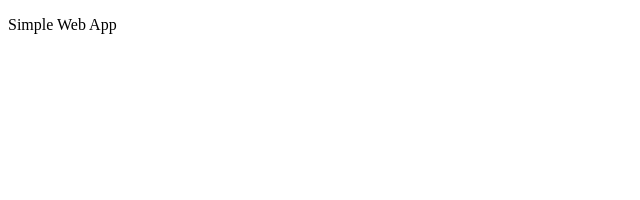
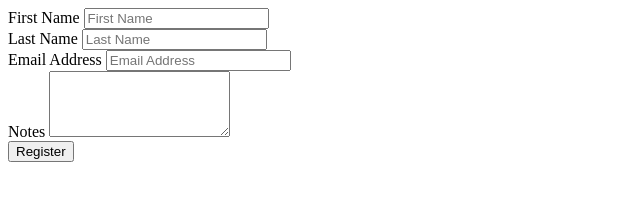
Before and after one commit to Orpheusp/app-orpheus-peng-hw4, a plain HTML site: page index.html in a window 1280 px wide. Shown: the whole page, without its empty margins (0-640 px from the left). Drawn offline with Linux system fonts and the light colour scheme.

Commit message:
fill in html template for the form

```diff
--- a/index.html
+++ b/index.html
@@ -11,7 +11,30 @@
 </head>
 
 <body>
-  <p>Simple Web App</p>
+  <div class="form">
+    <div class="input-row">
+      <label class="input-label" for="first-name">First Name</label>
+      <input type="text" id="first-name" name="first-name" required placeholder="First Name">
+    </div>
+    <div class="input-row">
+      <label class="input-label" for="last-name">Last Name</label>
+      <input type="text" id="last-name" name="last-name" required placeholder="Last Name">
+    </div>
+    <div class="input-row">
+      <label class="input-label" for="email-address">Email Address</label>
+      <input type="text" id="email-address" name="email-address" required placeholder="Email Address">
+    </div>
+    <div class="input-row">
+      <label class="input-label" for="notes">Notes</label>
+      <textarea id="notes" name="notes" rows="4" required></textarea>
+    </div>
+    <div class="input-row">
+      <button>Register</button>
+    </div>
+    <div class="input-row">
+      <label class="message"></label>
+    </div>
+  </div>
   <script src="script.js"></script>
 </body>
 
```
